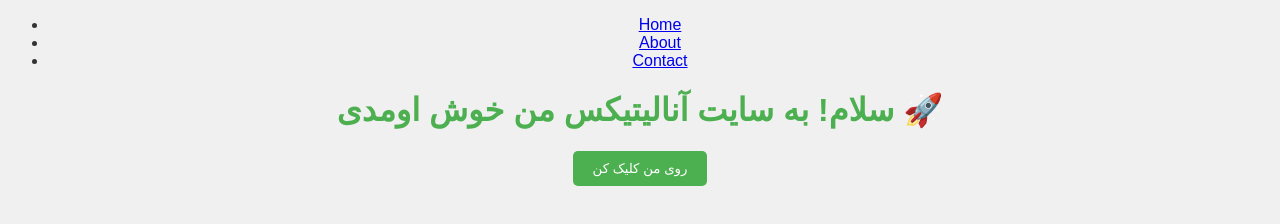
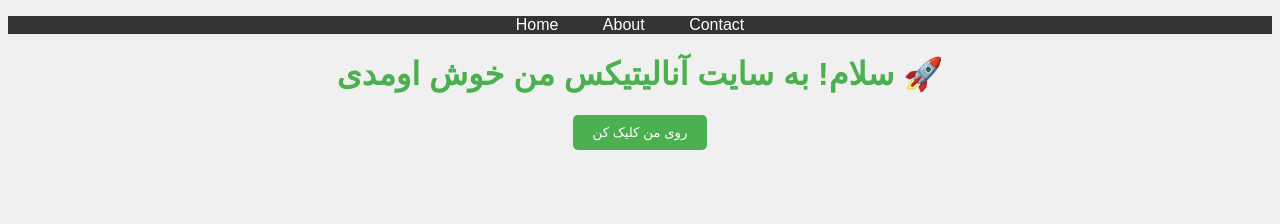
Before and after one commit to zaharalem/my-analytics-site, a plain HTML site: page index.html in a window 1280 px wide. Drawn offline with Linux system fonts and the light colour scheme.

Commit message:
Update style.css

```diff
--- a/style.css
+++ b/style.css
@@ -21,3 +21,25 @@ button {
 button:hover {
   background-color: #45a049;
 }
+nav ul {
+  list-style-type: none;
+  padding: 0;
+  background-color: #333;
+  text-align: center;
+}
+
+nav ul li {
+  display: inline;
+  margin-right: 20px;
+}
+
+nav ul li a {
+  color: white;
+  text-decoration: none;
+  padding: 10px;
+}
+
+nav ul li a:hover {
+  background-color: #ddd;
+  color: black;
+}
```
